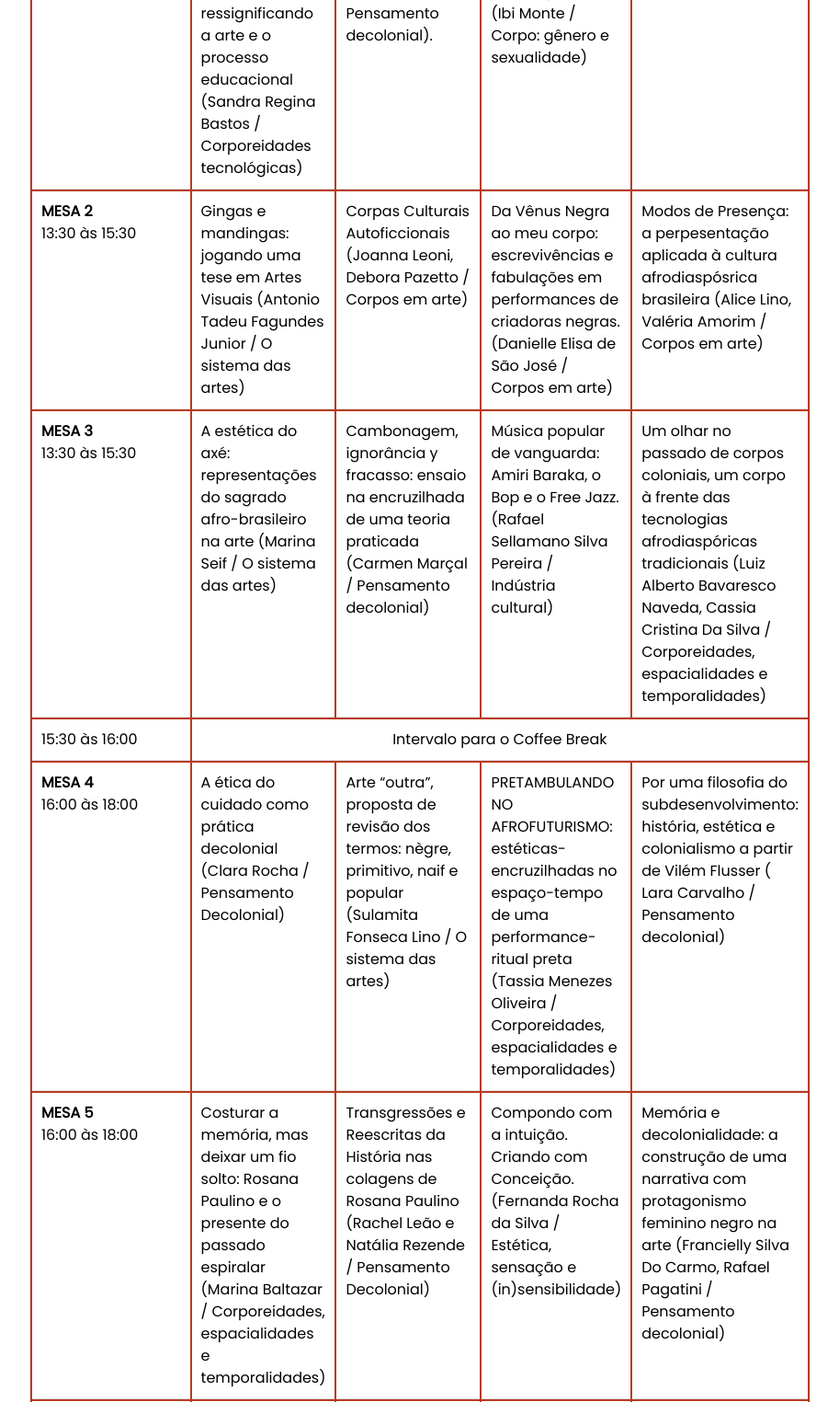
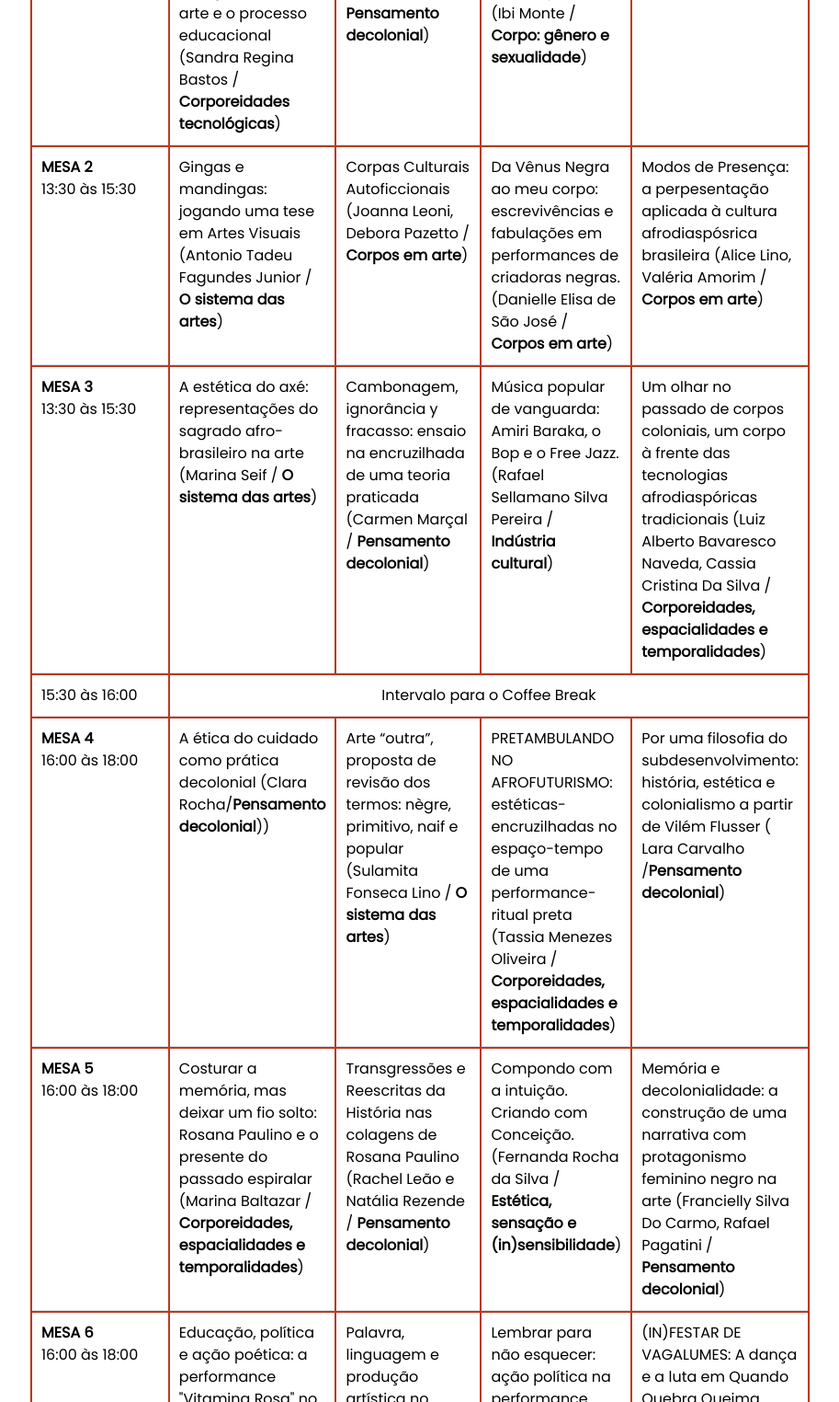
Before and after one commit to esteticascontracoloniais/esteticascontracoloniais.github.io, a plain HTML site: page programacao.html in a window 1280 px wide. Shown: the part 1404-2928 px from the top of the page at 92% size, without its empty margins (43-956 px from the left). Drawn offline with nearby package versions, Linux system fonts and the light colour scheme.

Commit message:
Atualizando negrito áreas temáticas e tabelas

```diff
--- a/programacao.html
+++ b/programacao.html
@@ -92,38 +92,40 @@
                 <tbody>
                   <tr>
                     <td class="primeira-coluna"><strong>MESA 1</strong><br>13:30 às 15:30</td>
-                    <td>A relação da corporeidade com as tecnologias digitais nas exposições imersivas ressignificando a arte e o processo educacional (Sandra Regina Bastos / Corporeidades tecnológicas)
+                    <td>A relação da corporeidade com as tecnologias digitais nas exposições imersivas ressignificando a arte e o processo educacional (Sandra Regina Bastos / <strong>Corporeidades tecnológicas</strong>)
                     </td>
-                    <td>Educação das relações étnico-raciais , museus e as crianças: artes, diálogos e ações (Andreza Mara Fonseca / Pensamento decolonial).</td>
-                    <td>Libres trans(duções) sudakas: edições independentes Elle/Elu e a prática literária emancipatória (Ibi Monte / Corpo: gênero e sexualidade) </td>
+                    <td>Educação das relações étnico-raciais , museus e as crianças: artes, diálogos e ações (Andreza Mara Fonseca / <strong>Pensamento decolonial</strong>)</td>
+                    <td>Libres trans(duções) sudakas: edições independentes Elle/Elu e a prática literária emancipatória (Ibi Monte / <strong>Corpo: gênero e sexualidade</strong>) </td>
                     <td></td>
                   </tr>
                   <tr>
                     <td class="primeira-coluna"><strong>MESA 2</strong><br>13:30 às 15:30</td>
-                    <td>Gingas e mandingas: jogando uma tese em Artes Visuais (Antonio Tadeu Fagundes Junior / O sistema das artes)</td>
-                    <td>Corpas Culturais Autoficcionais (Joanna Leoni, Debora Pazetto / Corpos em arte)</td>
-                    <td>Da Vênus Negra ao meu corpo: escrevivências e fabulações em performances de criadoras negras. (Danielle Elisa de São José / Corpos em arte) </td>
+                    <td>Gingas e mandingas: jogando uma tese em Artes Visuais (Antonio Tadeu Fagundes Junior / <strong>O sistema das artes</strong>)</td>
+                    <td>Corpas Culturais Autoficcionais (Joanna Leoni, Debora Pazetto / <strong>Corpos em arte</strong>)</td>
+                    <td>Da Vênus Negra ao meu corpo: escrevivências e fabulações em performances de criadoras negras. (Danielle Elisa de São José / <strong>Corpos em arte</strong>) </td>
                     <td>Modos de Presença: a perpesentação
                       aplicada à cultura afrodiaspósrica
                       brasileira (Alice Lino, Valéria Amorim /
-                      Corpos em arte)</td>
+                      <strong>Corpos em arte</strong>)</td>
                   </tr>
                   <tr>
                     <td class="primeira-coluna"><strong>MESA 3</strong><br> 13:30 às 15:30</td>
                     <td> A estética do axé: representações do sagrado
-                      afro-brasileiro na arte (Marina Seif / O sistema
-                      das artes)</td>
+                      afro-brasileiro na arte (Marina Seif /
+                      <strong>O sistema das artes</strong>)
+                      </td>
                     <td> Cambonagem, ignorância y fracasso: ensaio
                       na encruzilhada de uma teoria praticada
-                      (Carmen Marçal / Pensamento decolonial)</td>
+                      (Carmen Marçal / <strong>Pensamento decolonial</strong>)
+                    </td>
                       <td>Música popular de vanguarda: Amiri Baraka, o
                         Bop e o Free Jazz. (Rafael Sellamano Silva
-                        Pereira / Indústria cultural)</td>
+                        Pereira / <strong>Indústria cultural</strong>)</td>
                         <td>Um olhar no passado de corpos coloniais, um
                           corpo à frente das tecnologias afrodiaspóricas
                           tradicionais (Luiz Alberto Bavaresco Naveda,
-                          Cassia Cristina Da Silva / Corporeidades,
-                          espacialidades e temporalidades)</td>
+                          Cassia Cristina Da Silva / <strong>Corporeidades, espacialidades e
+                            temporalidades</strong>)</td>
 
                   </tr>
                     <tr>
@@ -133,47 +135,45 @@
                   <tr>
                     <td class="primeira-coluna"><strong>MESA 4</strong><br>16:00 às 18:00</td>
                     <td>A ética do cuidado como prática
-                      decolonial (Clara Rocha /
-                      Pensamento Decolonial)</td>
+                      decolonial (Clara Rocha/<strong>Pensamento decolonial</strong>))</td>
                     <td>Arte “outra”, proposta de revisão
                       dos termos: nègre, primitivo, naif e
-                      popular (Sulamita Fonseca Lino / O
-                      sistema das artes)</td>
+                      popular (Sulamita Fonseca Lino / <strong>O sistema das artes</strong>)</td>
                       <td>PRETAMBULANDO NO
                         AFROFUTURISMO: estéticas-
                         encruzilhadas no espaço-tempo de
                         uma performance-ritual preta (Tassia
-                        Menezes Oliveira / Corporeidades,
-                        espacialidades e temporalidades)</td>
+                        Menezes Oliveira / <strong>Corporeidades, espacialidades e
+                          temporalidades</strong>)</td>
                       <td>Por uma filosofia do
                         subdesenvolvimento: história,
                         estética e colonialismo a partir de
-                        Vilém Flusser ( Lara Carvalho /
-                        Pensamento decolonial)</td>
+                        Vilém Flusser ( Lara Carvalho /<strong>Pensamento decolonial</strong>)</td>
                   </tr>
                   <tr>
                     <td class="primeira-coluna"><strong>MESA 5</strong><br>16:00 às 18:00</td></td>
                     <td>Costurar a memória, mas deixar um fio
                       solto: Rosana Paulino e o presente do
-                      passado espiralar (Marina Baltazar /
-                      Corporeidades, espacialidades e
-                      temporalidades)</td>
-                    <td>Transgressões e Reescritas da História nas colagens de Rosana Paulino (Rachel Leão e Natália Rezende / Pensamento Decolonial)
+                      passado espiralar (Marina Baltazar / <strong>Corporeidades, espacialidades e
+                        temporalidades</strong>)</td>
+                    <td>Transgressões e Reescritas da História nas colagens de Rosana Paulino (Rachel Leão e Natália Rezende / <strong>Pensamento decolonial</strong>)
                     </td>
-                    <td>Compondo com a intuição. Criando com Conceição. (Fernanda Rocha da Silva / Estética, sensação e (in)sensibilidade)</td>
+                    <td>Compondo com a intuição. Criando com Conceição. (Fernanda Rocha da Silva / <strong>Estética, sensação e (in)sensibilidade</strong>)</td>
                     <td>Memória e decolonialidade: a construção de uma narrativa com protagonismo feminino negro na arte
-                      (Francielly Silva Do Carmo, Rafael Pagatini / Pensamento decolonial)</td>
+                      (Francielly Silva Do Carmo, Rafael Pagatini / <strong>Pensamento decolonial</strong>)</td>
                   </tr>
                   <tr>
                     <td class="primeira-coluna"><strong>MESA 6</strong><br>16:00 às 18:00</td></td>
                     <td>Educação, política e ação poética: a performance "Vitamina Rosa" no contexto do projeto "PEDAGOGIA - Ocupação Artística Paulo Nazareth" (Daniele de Sá Alves, Thalita Amorim Corrêa Garcias, LuísaCarvalho Pinheiro
-                      / Corporeidades, espacialidades e
-                      temporalidades)</td>
+                      / <strong>Corporeidades, espacialidades e
+                        temporalidades</strong>)</td>
                     <td>Palavra, linguagem e produção artística no projeto "PEDAGOGIA - Ocupação Artística Paulo Nazareth"
-                      (Daniele de Sá Alves, Yan Nicolas São Thiago / Corporeidades, espacialidades e temporalidades)
+                      (Daniele de Sá Alves, Yan Nicolas São Thiago / <strong>Corporeidades, espacialidades e
+                        temporalidades</strong>)
                     </td>
                     <td>Lembrar para não esquecer: ação política na performance "Chamada" no contexto da
-                      "Ocupação Artística Paulo Nazareth (Daniele de Sá Alves, Fernando Costa Ferreira, Adriana Hsslabecor Cerqueira Santos / Corporeidades, espacialidades e temporalidades)
+                      "Ocupação Artística Paulo Nazareth (Daniele de Sá Alves, Fernando Costa Ferreira, Adriana Hsslabecor Cerqueira Santos / <strong>Corporeidades, espacialidades e
+                        temporalidades</strong>)
                       </td>
                     <td>(IN)FESTAR DE VAGALUMES: A dança e a
                       luta em Quando Quebra Queima (Alana Dos Santos Schambakler / <strong>Corporeidades e política</strong>)
@@ -209,8 +209,8 @@
                     <td class="primeira-coluna"><strong>MESA 1</strong><br>13:30 às 15:30</td></td>
                     <td>Onde me encontro na escrita? Uma
                       reflexão sobre as motivações e processos da minha pesquisa de mestrado em andamento.
-                      (JEANNE DE OLIVEIRA SANTOS / Corporeidades, espacialidades e
-                      temporalidades)</td>
+                      (JEANNE DE OLIVEIRA SANTOS / <strong>Corporeidades, espacialidades e
+                        temporalidades</strong>)</td>
                     <td>Aqui, nesta mancha, um corpo insiste
                       (Luiza Alcântara Cavalcante / <strong>Corpos em arte</strong>)</td>
                     <td>esenterrar histórias para construir pontes: arquivos e fabulações nas obras de Aline Motta e Belinda Kazeem-Kaminski (Gabriela Sá / <strong>Corporeidades, espacialidades e
@@ -287,11 +287,7 @@
                   </tr>
                   <tr>
                     <td>15:00 às 18:30</td>
-                    <td><strong>Oficina de cerâmica com Nei Xakriabá</strong></td>
-                    <td></td>
-                    <td></td>
-                    <td></td>
-
+                    <td colspan="4" style="text-align: center;"><strong>Oficina de cerâmica com Nei Xakriabá</strong></td>
                   </tr>
 
 
@@ -477,7 +473,8 @@
                     <td colspan="4" style="text-align: center;">Intervalo para o Coffee Break</td>
                   </tr>
                   <tr>
-                    <td rowspan="4"><strong>Oficina Nei Xakriabá</strong></td>
+                    <td>16:00 às 19:00</td>
+                    <td colspan="4" style="text-align: center;"><strong>Oficina Nei Xakriabá</strong></td>
 
                   </tr>
                   </table>
```
